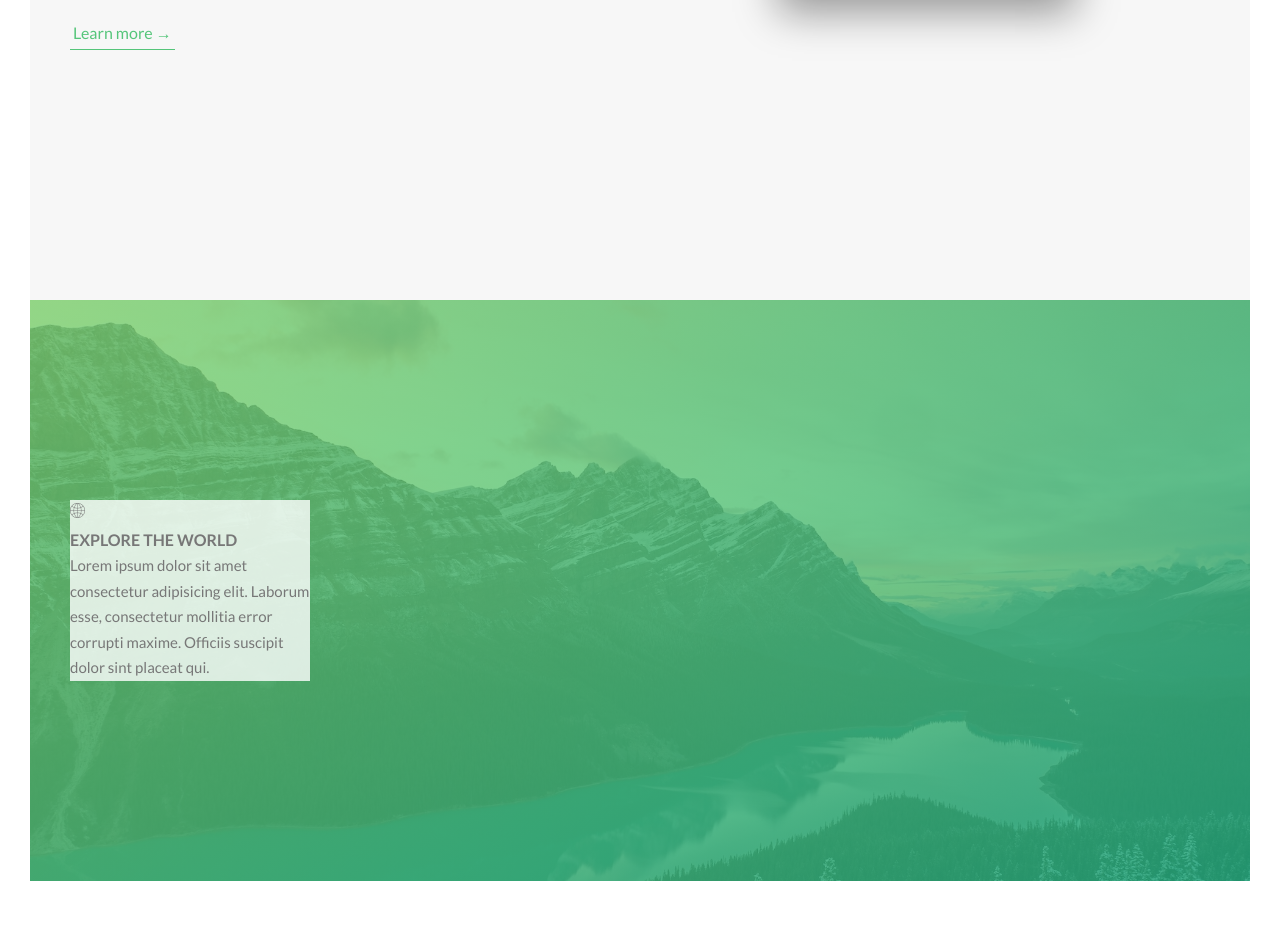
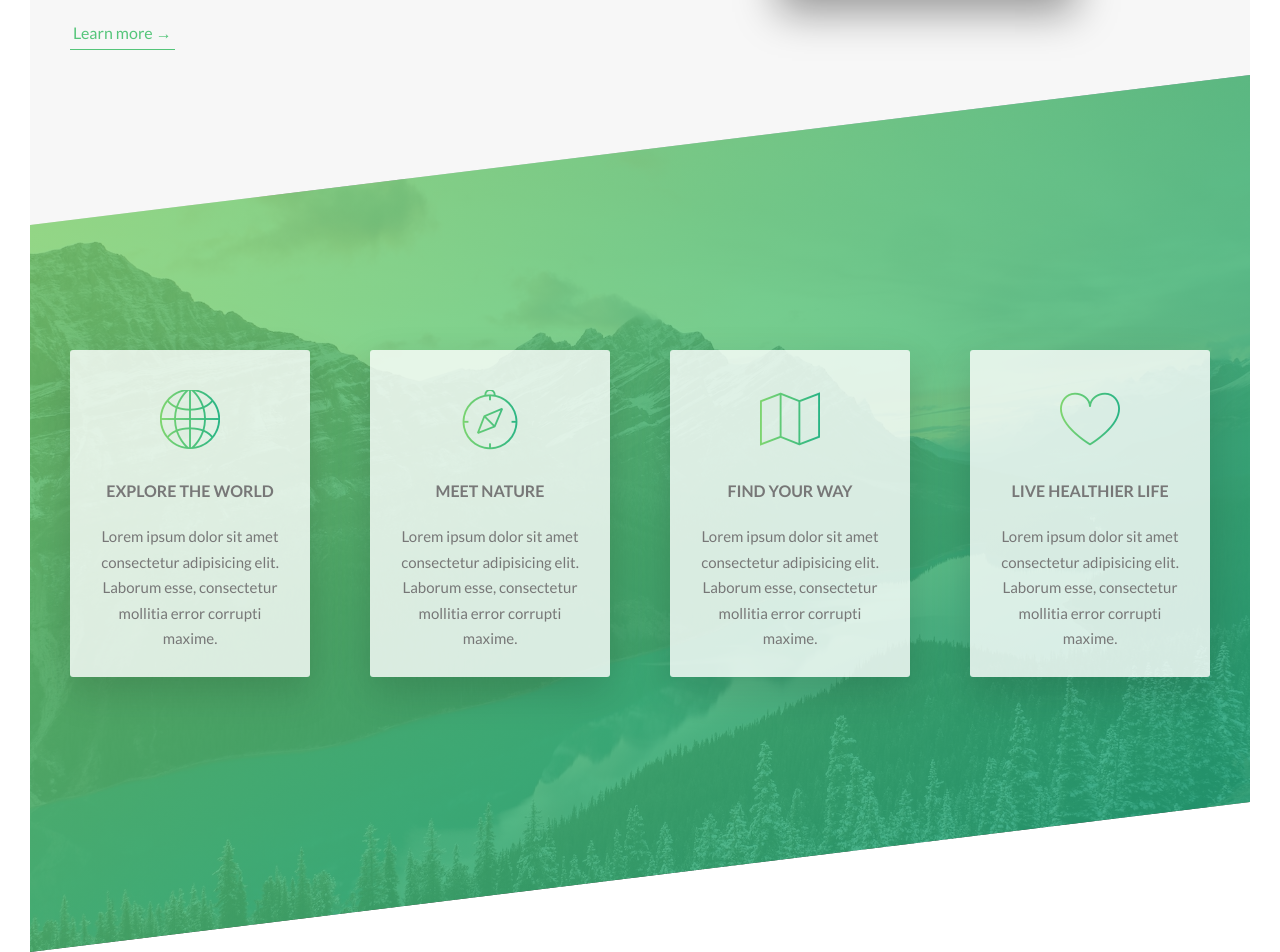
Before and after one commit to samcro85/Natours-project, a website: page index.html in a window 1280 px wide. Shown: the part 1319-2271 px from the top of the page. Before the commit the page ends 2230 px from the top, so only its background shows below. Drawn offline with Linux system fonts and the light colour scheme.

Commit message:
finish feature box

```diff
--- a/index.html
+++ b/index.html
@@ -91,19 +91,61 @@
       <section class="feature-section">
         <div class="row">
           <div class="col-1-of-4">
+
+            <!-- CARD 1 -->
             <div class="feature-box">
               <i class="feature-box__icon icon-basic-world"></i>
-              <h3 class="tertiary-heading">Explore the world</h3>
+              <h3 class="tertiary-heading u-margin-bottom-small">
+                Explore the world
+              </h3>
               <p class="feature-box__tex">
                 Lorem ipsum dolor sit amet consectetur adipisicing elit. Laborum
-                esse, consectetur mollitia error corrupti maxime. Officiis
-                suscipit dolor sint placeat qui.
+                esse, consectetur mollitia error corrupti maxime.
               </p>
             </div>
           </div>
-          <div class="col-1-of-4"></div>
-          <div class="col-1-of-4"></div>
-          <div class="col-1-of-4"></div>
+          <div class="col-1-of-4">
+
+            <!-- CARD 2 -->
+            <div class="feature-box">
+              <i class="feature-box__icon icon-basic-compass"></i>
+              <h3 class="tertiary-heading u-margin-bottom-small">
+                Meet nature
+              </h3>
+              <p class="feature-box__tex">
+                Lorem ipsum dolor sit amet consectetur adipisicing elit. Laborum
+                esse, consectetur mollitia error corrupti maxime.
+              </p>
+            </div>
+          </div>
+          <div class="col-1-of-4">
+
+            <!-- CARD 3 -->
+            <div class="feature-box">
+              <i class="feature-box__icon icon-basic-map"></i>
+              <h3 class="tertiary-heading u-margin-bottom-small">
+                Find your way
+              </h3>
+              <p class="feature-box__tex">
+                Lorem ipsum dolor sit amet consectetur adipisicing elit. Laborum
+                esse, consectetur mollitia error corrupti maxime.
+              </p>
+            </div>
+          </div>
+          <div class="col-1-of-4">
+
+            <!-- CARD 4 -->
+            <div class="feature-box">
+              <i class="feature-box__icon icon-basic-heart"></i>
+              <h3 class="tertiary-heading u-margin-bottom-small">
+                Live healthier life
+              </h3>
+              <p class="feature-box__tex">
+                Lorem ipsum dolor sit amet consectetur adipisicing elit. Laborum
+                esse, consectetur mollitia error corrupti maxime.
+              </p>
+            </div>
+          </div>
         </div>
       </section>
     </main>
--- a/sass/components/_feature-box.scss
+++ b/sass/components/_feature-box.scss
@@ -1,9 +1,28 @@
 .feature-box {
   background-color: rgba($color: white, $alpha: 0.8);
   font-size: 1.5rem;
+  padding: 2.5rem;
+  text-align: center;
+  border-radius: 3px;
+  box-shadow: 0 1.5rem 4rem rgba($color: #000000, $alpha: 0.15);
+  transition: all 250ms;
+
   &__icon {
+    font-size: 6rem;
+    margin-bottom: 0.5rem;
+    background-image: linear-gradient(
+      to right,
+      $color-primary-light,
+      $color-primary-dark
+    );
+    -webkit-background-clip: text;
+    background-clip: text;
+    color: transparent;
   }
 
+  &:hover {
+    transform: translateY(-1.5rem) scale(1.03);
+  }
   &__text {
   }
 }
--- a/sass/pages/_home.scss
+++ b/sass/pages/_home.scss
@@ -14,4 +14,11 @@
     url(../img/nat-4.jpg);
   background-size: cover;
   background-position: top;
+margin-top: -15rem;
+  transform: skewY(-7deg);
+
+  // Questo selezione il figlio diretto e annulla l'effetto di skew riportandolo alla condizione iniziale.
+  & > * {
+    transform: skewY(7deg);
+  }
 }
```
Also changed, not shown: css/main.css.
